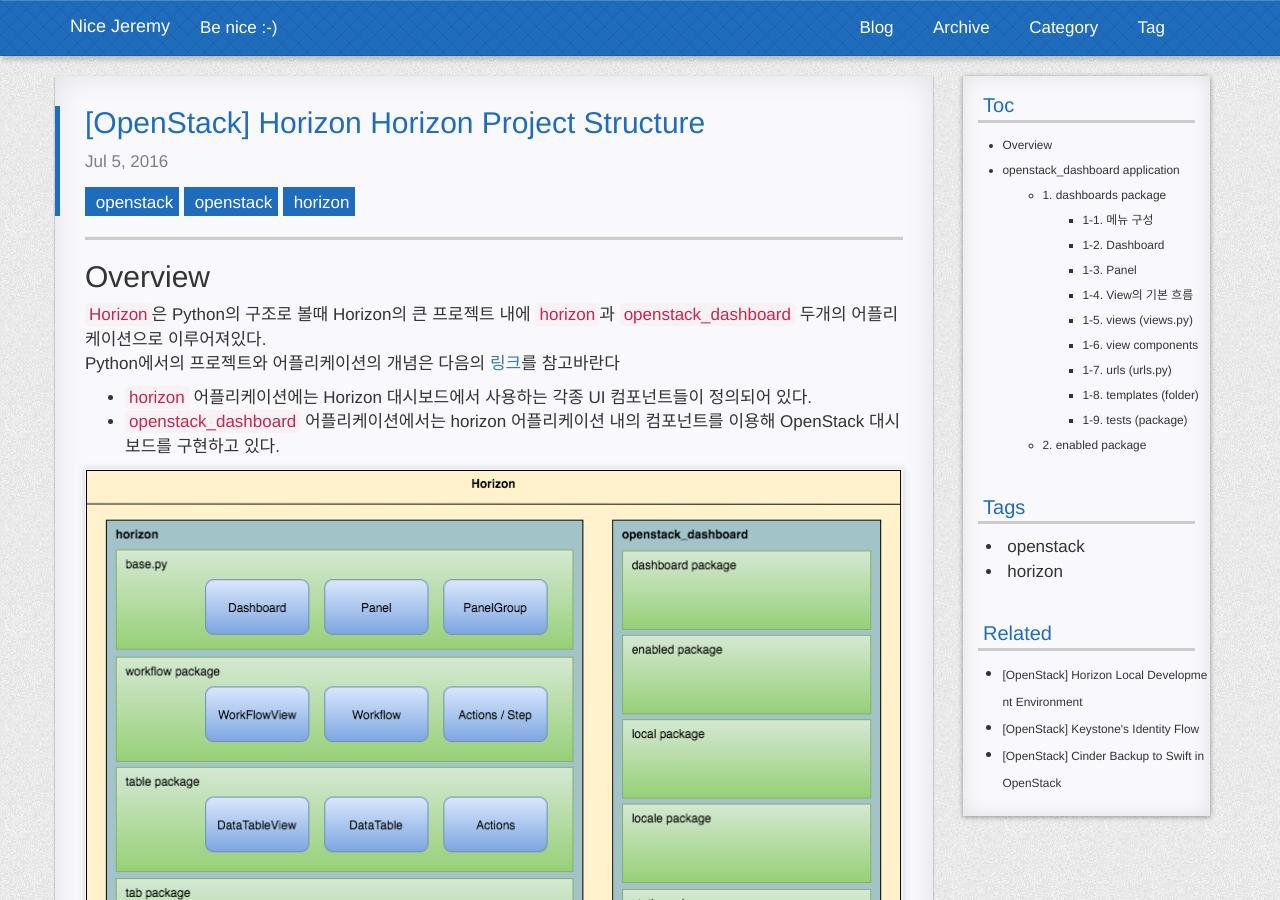
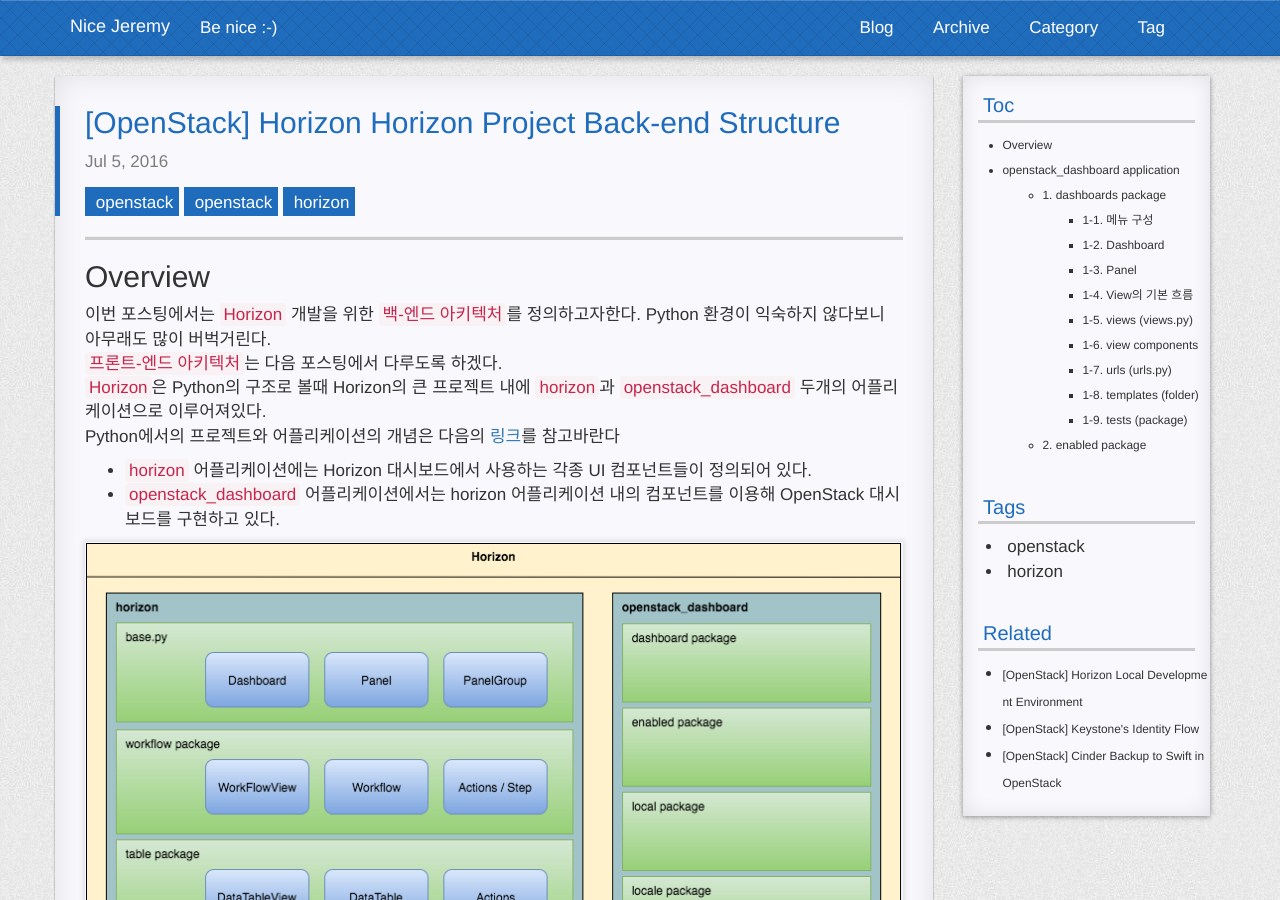
Before and after one commit to wkjeon/nicejeremy.github.io, a Jekyll site: the page built from _posts/openstack/2016-07-07-openstack-horizon-back-end-structure.md, in a window 1280 px wide and 900 px high. Built offline with Jekyll 4.4.1, drawn with Linux system fonts in a browser that asks for light colours; nearby versions of some CDN libraries; comment, search, counter and statistics services are not loaded; a style sheet for code colours, icons or effects is not loaded.

```diff
--- a/_posts/openstack/2016-07-07-openstack-horizon-structure.md
+++ b/_posts/openstack/2016-07-07-openstack-horizon-back-end-structure.md
@@ -1,6 +1,6 @@
 ---
 layout: post
-title:  "[OpenStack] Horizon Horizon Project Structure"
+title:  "[OpenStack] Horizon Horizon Project Back-end Structure"
 date:   2016-07-05
 categories: openstack
 tags:
@@ -12,6 +12,8 @@
 {:toc}
 
 ## Overview
+이번 포스팅에서는 `Horizon` 개발을 위한 `백-엔드 아키텍처`를 정의하고자한다. Python 환경이 익숙하지 않다보니 아무래도 많이 버벅거린다.<br/>
+`프론트-엔드 아키텍처`는 다음 포스팅에서 다루도록 하겠다.<br/>
 `Horizon`은 Python의 구조로 볼때 Horizon의 큰 프로젝트 내에 `horizon`과 `openstack_dashboard` 두개의 어플리케이션으로 이루어져있다.<br/>
 Python에서의 프로젝트와 어플리케이션의 개념은 다음의 [링크](http://jeremy.kr/2016-05-10/getting-started-1/)를 참고바란다<br/>
 
```
